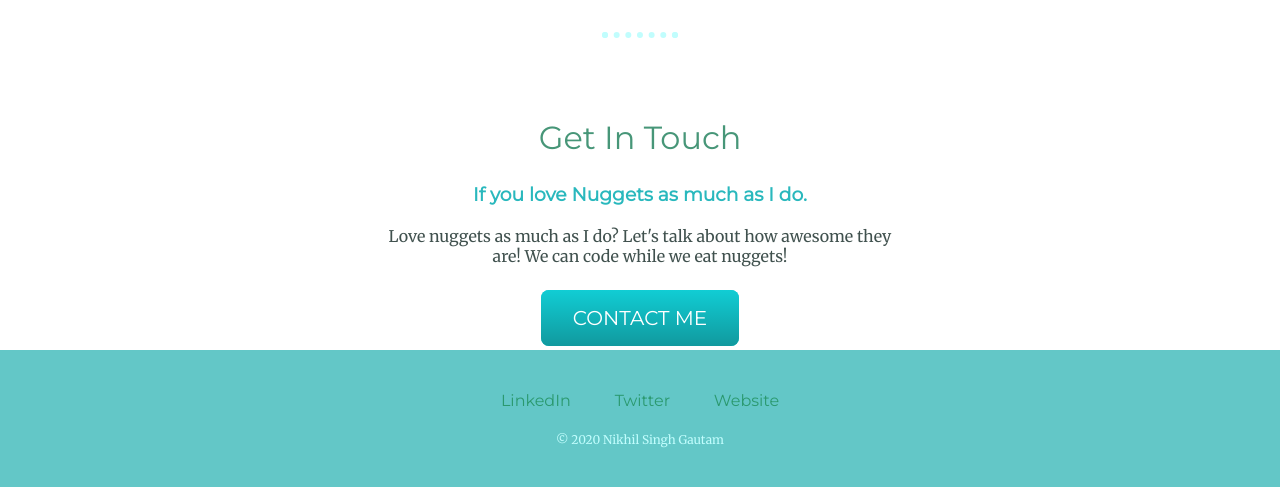
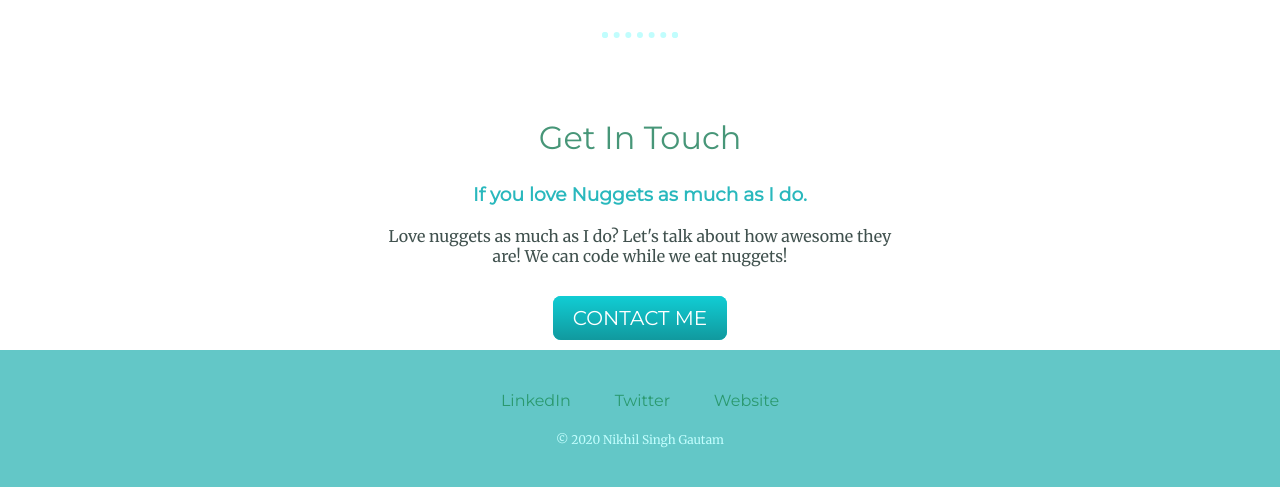
Before and after one commit to nick9124/css-personal-site, a plain HTML site: page index.html in a window 1280 px wide. Shown: the part 1816-2303 px from the top of the page. Drawn offline with Linux system fonts and the light colour scheme.

Commit message:
Update styles.css

```diff
--- a/styles.css
+++ b/styles.css
@@ -127,8 +127,8 @@ a:hover {
   font-family: "Montserrat", sans-serif;
   color: #ffffff;
   font-size: 20px;
-    padding: 1rem 2rem 1rem 2rem;
-  /* padding: 10px 20px 10px 20px; */
+  /*  padding: 1rem 2rem 1rem 2rem; */
+   padding: 10px 20px 10px 20px;
   text-decoration: none;
 }
 
```
